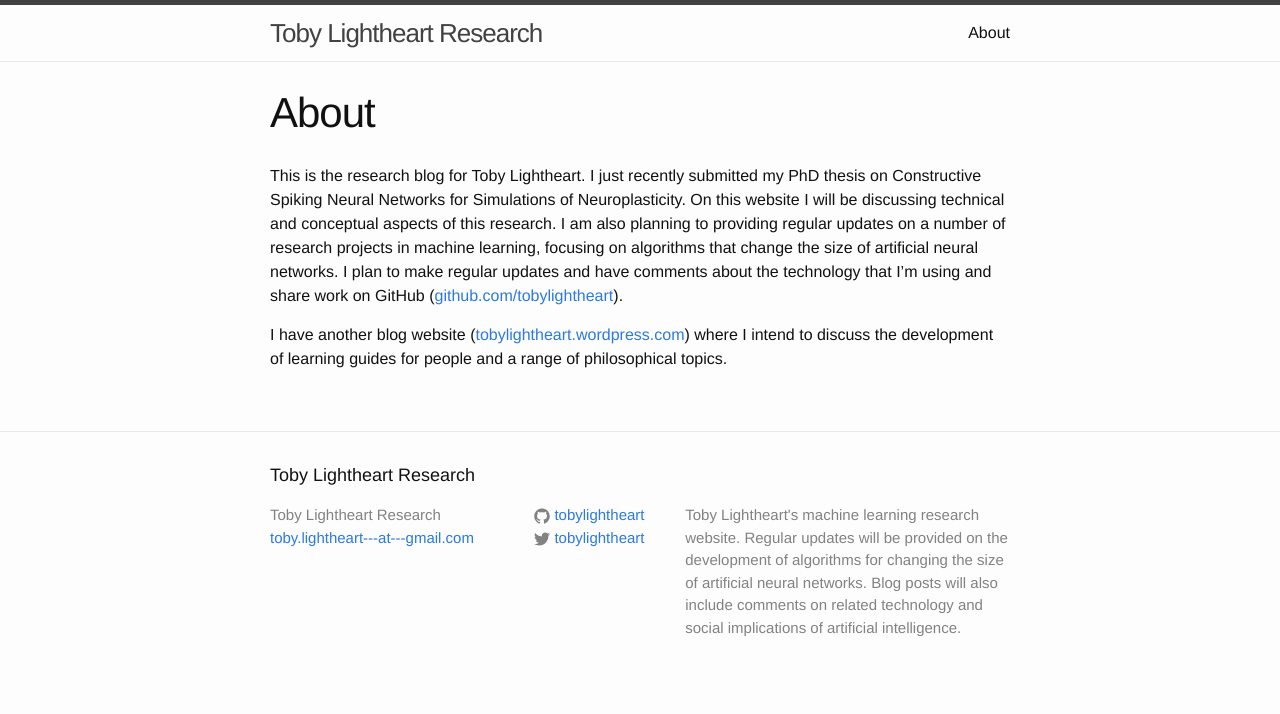
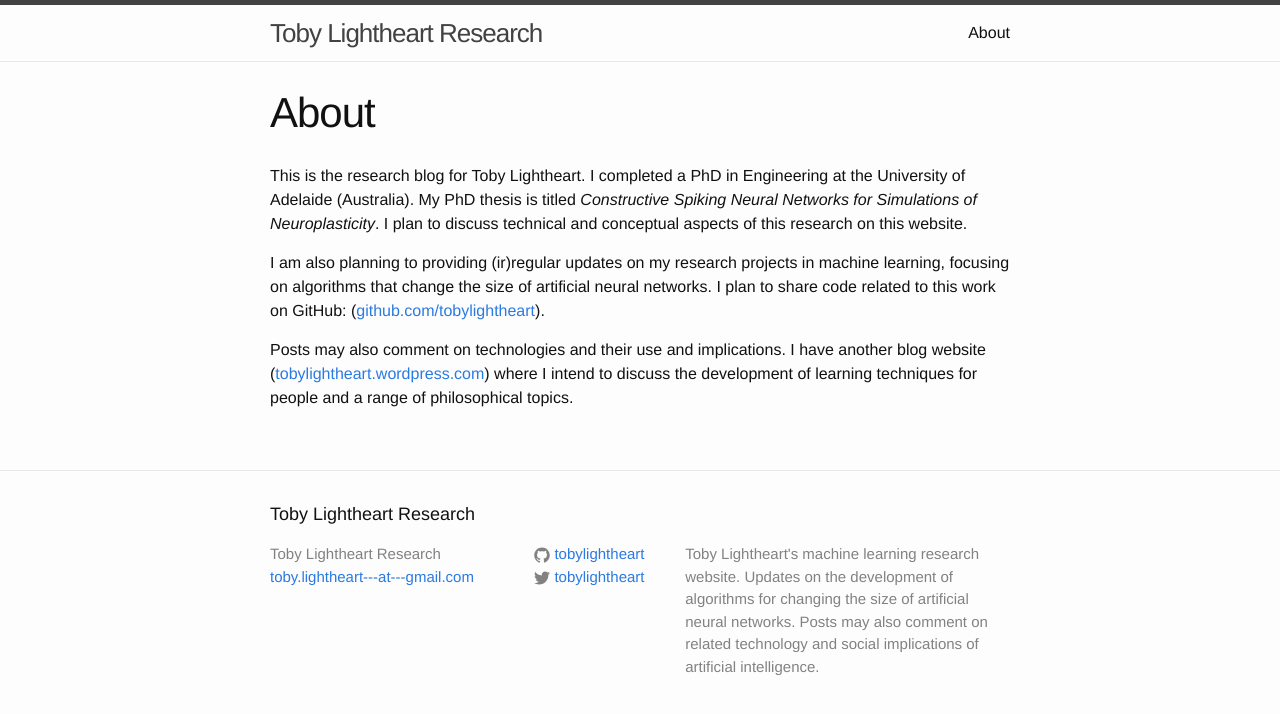
Before and after one commit to tobylightheart/tobylightheart.github.io, a Jekyll site: the page built from about.md, in a window 1280 px wide. Shown: the top 714 px of the page. Built offline with Jekyll 4.4.1, drawn with Linux system fonts in a browser that asks for light colours.

Commit message:
Update About page and Footer

```diff
--- a/_config.yml
+++ b/_config.yml
@@ -10,8 +10,8 @@ title: Toby Lightheart Research
 email: toby.lightheart---at---gmail.com
 description: > # this means to ignore newlines until "baseurl:"
   Toby Lightheart's machine learning research website.
-  Regular updates will be provided on the development of algorithms for changing the size of artificial neural networks.
-  Blog posts will also include comments on related technology and social implications of artificial intelligence.
+  Updates on the development of algorithms for changing the size of artificial neural networks.
+  Posts may also comment on related technology and social implications of artificial intelligence.
 baseurl: "" # the subpath of your site, e.g. /blog
 url: "https://tobylightheart.github.io" # the base hostname & protocol for your site
 twitter_username: tobylightheart
--- a/about.md
+++ b/about.md
@@ -5,9 +5,12 @@ permalink: /about/
 ---
 
 This is the research blog for Toby Lightheart.
-I just recently submitted my PhD thesis on Constructive Spiking Neural Networks for Simulations of Neuroplasticity.
-On this website I will be discussing technical and conceptual aspects of this research.
-I am also planning to providing regular updates on a number of research projects in machine learning, focusing on algorithms that change the size of artificial neural networks.
-I plan to make regular updates and have comments about the technology that I'm using and share work on GitHub ([github.com/tobylightheart](https://github.com/tobylightheart)).
+I completed a PhD in Engineering at the University of Adelaide (Australia).
+My PhD thesis is titled *Constructive Spiking Neural Networks for Simulations of Neuroplasticity*.
+I plan to discuss technical and conceptual aspects of this research on this website.
 
-I have another blog website ([tobylightheart.wordpress.com](https://tobylightheart.wordpress.com)) where I intend to discuss the development of learning guides for people and a range of philosophical topics.
+I am also planning to providing (ir)regular updates on my research projects in machine learning, focusing on algorithms that change the size of artificial neural networks.
+I plan to share code related to this work on GitHub: ([github.com/tobylightheart](https://github.com/tobylightheart)).
+
+Posts may also comment on technologies and their use and implications.
+I have another blog website ([tobylightheart.wordpress.com](https://tobylightheart.wordpress.com)) where I intend to discuss the development of learning techniques for people and a range of philosophical topics.
```
Also changed, not shown: _layouts/default.html (+10 -0 lines), Gemfile.lock.
